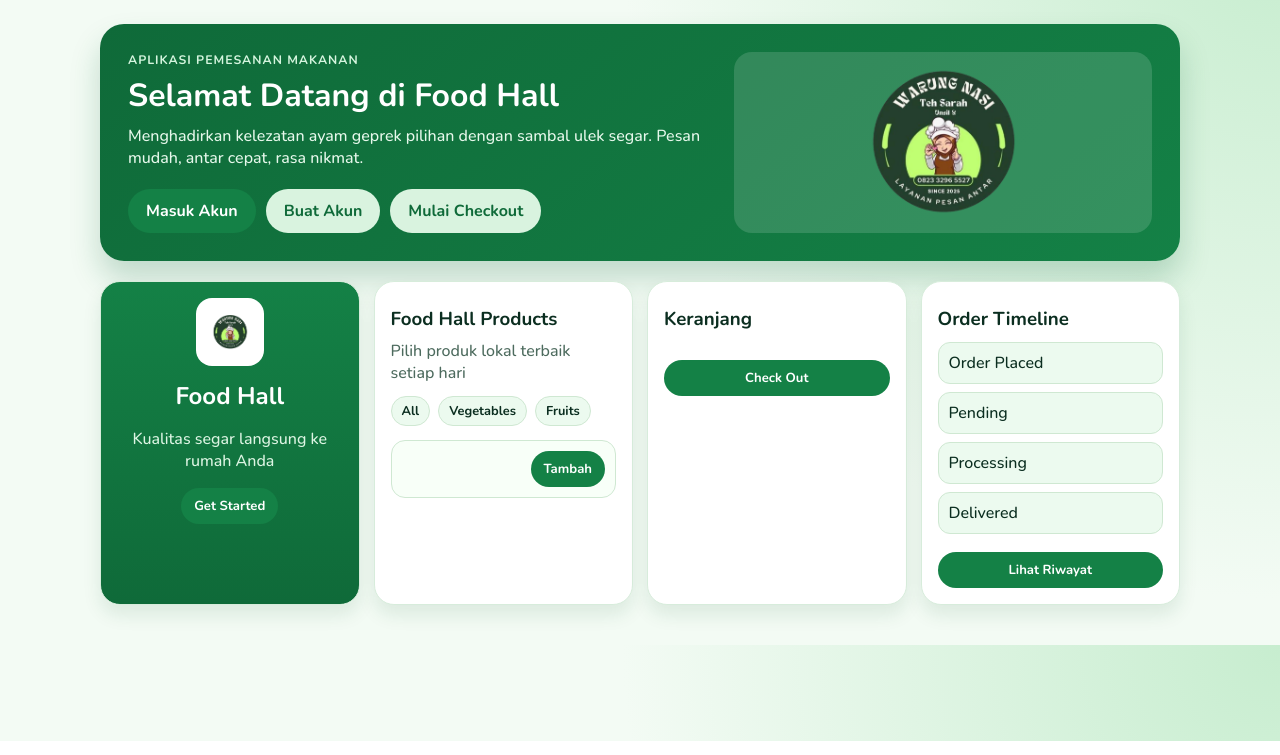
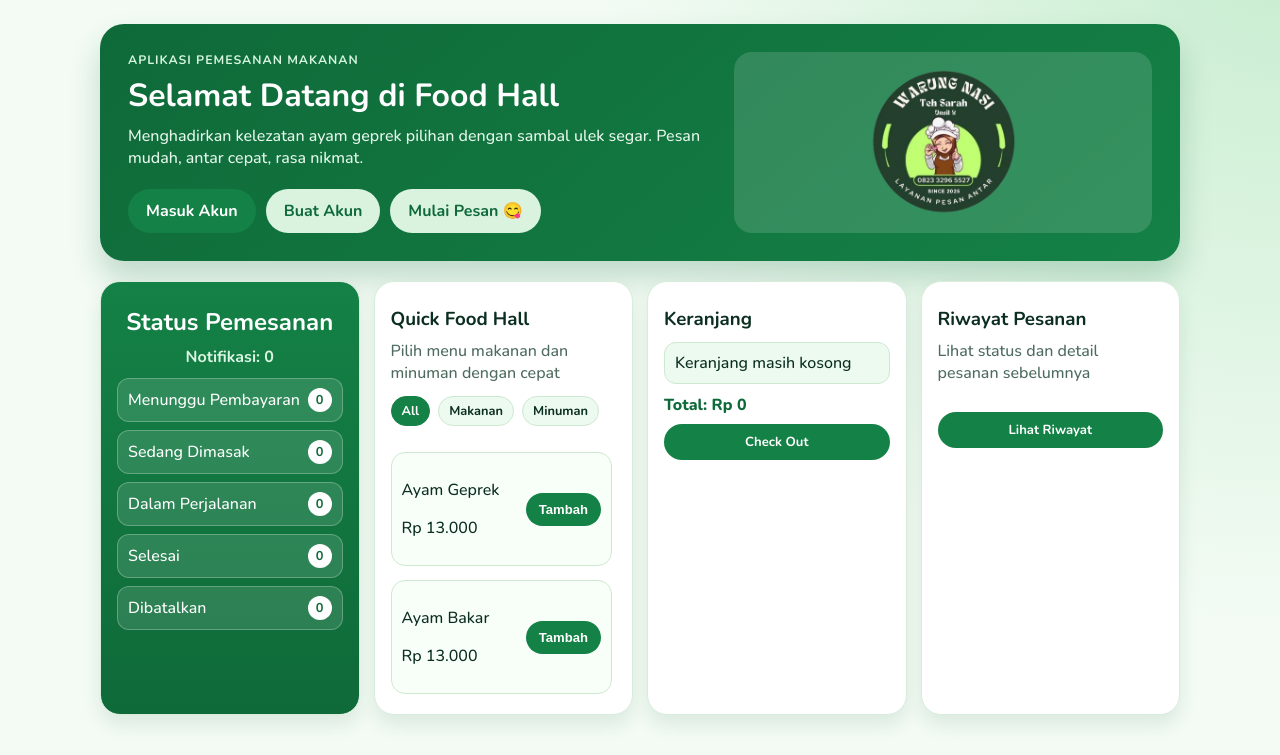
Before and after one commit to HAiQFM/aplikasi-pemesanan-makanan, a Flask app: page / in a window 1280 px wide. Shown: the part 59-814 px from the top of the page. Run offline with Flask 3, Linux system fonts and the light colour scheme; parts of the project's set-up code (start-up, migrations or seed data) failed here and were passed over.

Commit message:
feat(landing-page-enhancement); enhance main landing page and menu interface

```diff
--- a/src/app/static/css/main.css
+++ b/src/app/static/css/main.css
@@ -300,12 +300,22 @@ body {
 }
 
 .chip {
+  appearance: none;
   background: var(--soft-2);
   border: 1px solid var(--line);
   border-radius: 999px;
   padding: 5px 10px;
   font-size: 0.8rem;
   font-weight: 700;
+  color: var(--text);
+  cursor: pointer;
+  font-family: inherit;
+}
+
+.chip.is-active {
+  background: var(--primary);
+  border-color: var(--primary);
+  color: #ffffff;
 }
 
 .product-box {
@@ -318,6 +328,20 @@ body {
   justify-content: space-between;
   gap: 8px;
   align-items: center;
+}
+
+.quick-slider {
+  margin-top: 12px;
+}
+
+.quick-slider-viewport {
+  max-height: 260px;
+  overflow-y: auto;
+  padding-right: 4px;
+}
+
+.quick-slider-viewport .product-box {
+  display: flex;
 }
 
 .product-name,
@@ -367,6 +391,48 @@ body {
   display: flex;
   justify-content: space-between;
   align-items: center;
+}
+
+.order-history {
+  list-style: none;
+  padding: 0;
+  margin: 10px 0;
+  display: grid;
+  gap: 8px;
+}
+
+.order-history li {
+  background: var(--soft-2);
+  border: 1px solid var(--line);
+  border-radius: 12px;
+  padding: 9px 10px;
+  display: flex;
+  justify-content: space-between;
+  align-items: center;
+}
+
+.order-history li strong {
+  background: #ffffff;
+  color: var(--primary-hover);
+  min-width: 24px;
+  height: 24px;
+  padding: 0 8px;
+  border-radius: 999px;
+  display: inline-flex;
+  align-items: center;
+  justify-content: center;
+  font-size: 0.8rem;
+}
+
+.splash-card .order-history li {
+  background: rgba(255, 255, 255, 0.12);
+  border-color: rgba(255, 255, 255, 0.26);
+}
+
+.status-total {
+  margin: 4px 0 0;
+  font-weight: 700;
+  color: #e7fce9;
 }
 
 .total {
@@ -427,6 +493,15 @@ body {
   border-radius: 20px;
   padding: 16px;
   box-shadow: 0 10px 18px rgba(18, 86, 50, 0.1);
+}
+
+.menu-thumb {
+  width: 100%;
+  height: 150px;
+  object-fit: cover;
+  border-radius: 12px;
+  border: 1px solid #d7ecdb;
+  margin-bottom: 10px;
 }
 
 .menu-card h2 {
--- a/src/app/static/js/main.js
+++ b/src/app/static/js/main.js
@@ -2,6 +2,10 @@ document.addEventListener("DOMContentLoaded", function () {
   setActiveNavLink();
   enhanceFlashMessages();
   preventDoubleSubmit();
+  initHomeQuickMenu();
+  initMenuAddForms();
+  initCheckoutCart();
+  initPromoBox();
 });
 
 function setActiveNavLink() {
@@ -40,6 +44,7 @@ function enhanceFlashMessages() {
 function preventDoubleSubmit() {
   var forms = document.querySelectorAll("form");
   forms.forEach(function (form) {
+    if (form.classList.contains("js-menu-add-form")) return;
     form.addEventListener("submit", function () {
       var submitButton = form.querySelector("button[type='submit']");
       if (!submitButton) return;
@@ -49,3 +54,340 @@ function preventDoubleSubmit() {
     });
   });
 }
+
+var CART_STORAGE_KEY = "foodhall_cart";
+var PROMO_STORAGE_KEY = "foodhall_promo_code";
+
+function getCartItems() {
+  try {
+    var raw = localStorage.getItem(CART_STORAGE_KEY);
+    if (!raw) return [];
+    var parsed = JSON.parse(raw);
+    if (!Array.isArray(parsed)) return [];
+    return parsed.filter(function (item) {
+      return item && item.name && Number(item.price) > 0 && Number(item.qty) > 0;
+    });
+  } catch (error) {
+    return [];
+  }
+}
+
+function saveCartItems(items) {
+  localStorage.setItem(CART_STORAGE_KEY, JSON.stringify(items));
+}
+
+function getAppliedPromoCode() {
+  return (localStorage.getItem(PROMO_STORAGE_KEY) || "").trim().toUpperCase();
+}
+
+function setAppliedPromoCode(code) {
+  localStorage.setItem(PROMO_STORAGE_KEY, (code || "").trim().toUpperCase());
+}
+
+function clearAppliedPromoCode() {
+  localStorage.removeItem(PROMO_STORAGE_KEY);
+}
+
+function formatRupiah(value) {
+  return "Rp " + Number(value).toLocaleString("id-ID");
+}
+
+function cartSubtotal(items) {
+  return items.reduce(function (total, item) {
+    return total + Number(item.price) * Number(item.qty);
+  }, 0);
+}
+
+function calculatePromoDiscount(subtotal) {
+  if (getAppliedPromoCode() !== "GROUP5") return 0;
+  return Math.round(subtotal * 0.2);
+}
+
+function addItemToCart(name, price) {
+  var items = getCartItems();
+  var existing = items.find(function (item) {
+    return item.name === name;
+  });
+
+  if (existing) {
+    existing.qty += 1;
+  } else {
+    items.push({ name: name, price: Number(price), qty: 1 });
+  }
+
+  saveCartItems(items);
+}
+
+function decrementItemFromCart(name) {
+  var items = getCartItems();
+  var index = items.findIndex(function (item) {
+    return item.name === name;
+  });
+  if (index === -1) return;
+
+  items[index].qty -= 1;
+  if (items[index].qty <= 0) {
+    items.splice(index, 1);
+  }
+  saveCartItems(items);
+}
+
+function renderHomeCartSummary() {
+  var list = document.querySelector("[data-role='home-cart-list']");
+  var total = document.querySelector("[data-role='home-cart-total']");
+  if (!list || !total) return;
+
+  var items = getCartItems();
+  list.innerHTML = "";
+
+  if (!items.length) {
+    var empty = document.createElement("li");
+    empty.textContent = "Keranjang masih kosong";
+    list.appendChild(empty);
+    total.textContent = "Total: Rp 0";
+    return;
+  }
+
+  items.forEach(function (item) {
+    var line = document.createElement("li");
+    var name = document.createElement("span");
+    name.textContent = item.name + " x" + item.qty;
+    var price = document.createElement("strong");
+    price.textContent = formatRupiah(Number(item.price) * Number(item.qty));
+    line.appendChild(name);
+    line.appendChild(price);
+    list.appendChild(line);
+  });
+
+  total.textContent = "Total: " + formatRupiah(cartSubtotal(items));
+}
+
+function initHomeQuickMenu() {
+  var quickCard = document.querySelector("[data-role='quick-food-hall']");
+  if (!quickCard) return;
+
+  var filters = quickCard.querySelectorAll("[data-role='quick-filters'] .chip");
+  var products = quickCard.querySelectorAll(".product-box[data-category]");
+  var addButtons = quickCard.querySelectorAll(".js-add-to-cart");
+  var emptyState = quickCard.querySelector("[data-role='quick-empty']");
+  var activeFilter = "all";
+
+  if (!filters.length || !products.length) return;
+
+  function renderFilteredProducts() {
+    var visibleCount = 0;
+    products.forEach(function (product) {
+      var category = product.getAttribute("data-category");
+      var shouldShow = activeFilter === "all" || category === activeFilter;
+      product.style.display = shouldShow ? "flex" : "none";
+      if (shouldShow) visibleCount += 1;
+    });
+
+    if (emptyState) emptyState.hidden = visibleCount > 0;
+  }
+
+  filters.forEach(function (filterButton) {
+    filterButton.addEventListener("click", function () {
+      activeFilter = filterButton.getAttribute("data-filter");
+
+      filters.forEach(function (chip) {
+        chip.classList.toggle("is-active", chip === filterButton);
+      });
+      renderFilteredProducts();
+    });
+  });
+
+  addButtons.forEach(function (button) {
+    button.addEventListener("click", function () {
+      var product = button.closest(".product-box");
+      if (!product) return;
+      var name = product.getAttribute("data-item-name");
+      var price = Number(product.getAttribute("data-item-price"));
+      if (!name || !price) return;
+
+      addItemToCart(name, price);
+      renderHomeCartSummary();
+      button.textContent = "Ditambah";
+      window.setTimeout(function () {
+        button.textContent = "Tambah";
+      }, 700);
+    });
+  });
+
+  renderFilteredProducts();
+  renderHomeCartSummary();
+}
+
+function initMenuAddForms() {
+  var forms = document.querySelectorAll(".js-menu-add-form");
+  if (!forms.length) return;
+
+  forms.forEach(function (form) {
+    form.addEventListener("submit", function (event) {
+      event.preventDefault();
+      var name = form.getAttribute("data-item-name");
+      var price = Number(form.getAttribute("data-item-price"));
+      if (!name || !price) return;
+
+      addItemToCart(name, price);
+
+      var button = form.querySelector("button[type='submit']");
+      if (!button) return;
+      var originalLabel = button.textContent;
+      button.textContent = "Ditambah";
+      button.disabled = true;
+      window.setTimeout(function () {
+        button.textContent = originalLabel;
+        button.disabled = false;
+      }, 700);
+    });
+  });
+}
+
+function initCheckoutCart() {
+  var cartList = document.querySelector("[data-role='checkout-cart-list']");
+  if (!cartList) return;
+
+  var subtotalTarget = document.querySelector("[data-role='checkout-subtotal']");
+  var discountTarget = document.querySelector("[data-role='checkout-discount']");
+  var totalTarget = document.querySelector("[data-role='checkout-total']");
+  var form = document.querySelector("form[action*='/order/checkout']");
+  var totalField = document.querySelector("input[name='order_total']");
+  var itemsField = document.querySelector("input[name='checkout_items']");
+  var deliveryFee = 12000;
+
+  function renderCheckoutCart() {
+    var items = getCartItems();
+    cartList.innerHTML = "";
+
+    if (!items.length) {
+      var empty = document.createElement("article");
+      empty.className = "cart-item";
+      empty.innerHTML = "<div><p class='item-name'>Keranjang kosong</p><p class='item-price'>Tambahkan item dari beranda terlebih dahulu.</p></div>";
+      cartList.appendChild(empty);
+      if (form) form.querySelector("button[type='submit']").disabled = true;
+      if (subtotalTarget) subtotalTarget.textContent = formatRupiah(0);
+      if (discountTarget) discountTarget.textContent = "- " + formatRupiah(0);
+      if (totalTarget) totalTarget.textContent = formatRupiah(0);
+      if (totalField) totalField.value = "0";
+      if (itemsField) itemsField.value = "[]";
+      return;
+    }
+
+    items.forEach(function (item) {
+      var row = document.createElement("article");
+      row.className = "cart-item";
+      row.innerHTML =
+        "<div><p class='item-name'>" +
+        item.name +
+        "</p><p class='item-price'>" +
+        formatRupiah(item.price * item.qty) +
+        "</p></div><div class='checkout-item-actions'><span class='qty'>" +
+        item.qty +
+        "x</span><button type='button' class='trash-btn' data-action='decrement-item' data-item-name='" +
+        item.name +
+        "' aria-label='Kurangi item' title='Kurangi item'>&#128465;</button></div>";
+      cartList.appendChild(row);
+    });
+
+    if (form) form.querySelector("button[type='submit']").disabled = false;
+    var subtotal = cartSubtotal(items);
+    var discount = calculatePromoDiscount(subtotal);
+    var total = Math.max(0, subtotal + deliveryFee - discount);
+    if (subtotalTarget) subtotalTarget.textContent = formatRupiah(subtotal);
+    if (discountTarget) discountTarget.textContent = "- " + formatRupiah(discount);
+    if (totalTarget) totalTarget.textContent = formatRupiah(total);
+    if (totalField) totalField.value = String(total);
+    if (itemsField) itemsField.value = JSON.stringify(items);
+  }
+
+  cartList.addEventListener("click", function (event) {
+    var target = event.target;
+    if (!(target instanceof Element)) return;
+    if (target.getAttribute("data-action") !== "decrement-item") return;
+    var name = target.getAttribute("data-item-name");
+    if (!name) return;
+
+    decrementItemFromCart(name);
+    renderCheckoutCart();
+    renderHomeCartSummary();
+  });
+
+  document.addEventListener("checkout:refresh", renderCheckoutCart);
+
+  renderCheckoutCart();
+}
+
+function initPromoBox() {
+  var openBtn = document.querySelector("[data-role='promo-open']");
+  var panel = document.querySelector("[data-role='promo-panel']");
+  if (!openBtn || !panel) return;
+
+  var closeBtn = panel.querySelector("[data-role='promo-close']");
+  var backBtn = panel.querySelector("[data-role='promo-back']");
+  var clearBtn = panel.querySelector("[data-role='promo-clear']");
+  var applyBtn = panel.querySelector("[data-role='promo-apply']");
+  var input = panel.querySelector("[data-role='promo-input']");
+  var message = panel.querySelector("[data-role='promo-message']");
+  var validPromoCode = "GROUP5";
+
+  function setPromoMessage(text, type) {
+    if (!message) return;
+    message.textContent = text;
+    message.className = "promo-message" + (type ? " " + type : "");
+  }
+
+  function showPanel() {
+    panel.hidden = false;
+    setPromoMessage("", "");
+    if (input) {
+      input.value = getAppliedPromoCode();
+      input.focus();
+    }
+  }
+
+  function hidePanel() {
+    panel.hidden = true;
+  }
+
+  openBtn.addEventListener("click", showPanel);
+  if (closeBtn) closeBtn.addEventListener("click", hidePanel);
+  if (backBtn) backBtn.addEventListener("click", hidePanel);
+
+  if (clearBtn && input) {
+    clearBtn.addEventListener("click", function () {
+      input.value = "";
+      setPromoMessage("", "");
+      clearAppliedPromoCode();
+      openBtn.textContent = "Apply";
+      document.dispatchEvent(new Event("checkout:refresh"));
+      input.focus();
+    });
+  }
+
+  if (applyBtn && input) {
+    applyBtn.addEventListener("click", function () {
+      var code = input.value.trim();
+      if (!code) {
+        setPromoMessage("Kode promo wajib diisi.", "error");
+        return;
+      }
+
+      if (code.toUpperCase() !== validPromoCode) {
+        setPromoMessage("Kode promo tidak valid. Coba promo lain.", "error");
+        return;
+      }
+
+      setPromoMessage("Kode promo berhasil diterapkan.", "success");
+      setAppliedPromoCode(validPromoCode);
+      openBtn.textContent = "Apply (" + validPromoCode + ")";
+      document.dispatchEvent(new Event("checkout:refresh"));
+      hidePanel();
+    });
+  }
+
+  var activePromoCode = getAppliedPromoCode();
+  if (activePromoCode) {
+    openBtn.textContent = "Apply (" + activePromoCode + ")";
+  }
+}
--- a/src/app/templates/index.html
+++ b/src/app/templates/index.html
@@ -13,7 +13,7 @@
     <div class="hero-actions">
       <a class="btn" href="{{ url_for('auth.login') }}">Masuk Akun</a>
       <a class="btn btn-soft" href="{{ url_for('auth.register') }}">Buat Akun</a>
-      <a class="btn btn-soft" href="{{ url_for('order.checkout') }}">Mulai Checkout</a>
+      <a class="btn btn-soft" href="{{ url_for('menu.index') }}">Mulai Pesan 😋</a>
     </div>
   </div>
   <div class="hero-brand">
@@ -23,46 +23,81 @@
 
 <section class="phone-grid">
   <article class="phone-card splash-card">
-    <img class="card-logo" src="{{ url_for('static', filename='images/logo.png') }}" alt="Food Hall Logo" />
-    <h2>Food Hall</h2>
-    <p>Kualitas segar langsung ke rumah Anda</p>
-    <a class="mini-btn" href="{{ url_for('auth.register') }}">Get Started</a>
+    <h2>Status Pemesanan</h2>
+    <p class="status-total">Notifikasi: {{ status_total if status_total is defined else 0 }}</p>
+    <ul class="order-history">
+      <li><span>Menunggu Pembayaran</span><strong>{{ status_counts['Menunggu Pembayaran'] if status_counts is defined else 0 }}</strong></li>
+      <li><span>Sedang Dimasak</span><strong>{{ status_counts['Sedang Dimasak'] if status_counts is defined else 0 }}</strong></li>
+      <li><span>Dalam Perjalanan</span><strong>{{ status_counts['Dalam Perjalanan'] if status_counts is defined else 0 }}</strong></li>
+      <li><span>Selesai</span><strong>{{ status_counts['Selesai'] if status_counts is defined else 0 }}</strong></li>
+      <li><span>Dibatalkan</span><strong>{{ status_counts['Dibatalkan'] if status_counts is defined else 0 }}</strong></li>
+    </ul>
   </article>
 
-  <article class="phone-card">
-    <h3>Food Hall Products</h3>
-    <p class="muted">Pilih produk lokal terbaik setiap hari</p>
-    <div class="chip-row">
-      <span class="chip">All</span>
-      <span class="chip">Vegetables</span>
-      <span class="chip">Fruits</span>
+  <article class="phone-card" data-role="quick-food-hall">
+    <h3>Quick Food Hall</h3>
+    <p class="muted">Pilih menu makanan dan minuman dengan cepat</p>
+    <div class="chip-row" data-role="quick-filters">
+      <button type="button" class="chip is-active" data-filter="all">All</button>
+      <button type="button" class="chip" data-filter="makanan">Makanan</button>
+      <button type="button" class="chip" data-filter="minuman">Minuman</button>
     </div>
-    <div class="product-box">
-      <div>
-
+    <div class="quick-slider">
+      <div class="quick-slider-viewport" data-role="quick-slider-viewport">
+        <div class="product-box" data-category="makanan" data-item-name="Ayam Geprek" data-item-price="13000">
+          <div>
+            <p class="item-name">Ayam Geprek</p>
+            <p class="item-price">Rp 13.000</p>
+          </div>
+          <button type="button" class="mini-btn js-add-to-cart">Tambah</button>
+        </div>
+        <div class="product-box" data-category="makanan" data-item-name="Ayam Bakar" data-item-price="13000">
+          <div>
+            <p class="item-name">Ayam Bakar</p>
+            <p class="item-price">Rp 13.000</p>
+          </div>
+          <button type="button" class="mini-btn js-add-to-cart">Tambah</button>
+        </div>
+        <div class="product-box" data-category="makanan" data-item-name="Ayam Goreng" data-item-price="13000">
+          <div>
+            <p class="item-name">Ayam Goreng</p>
+            <p class="item-price">Rp 13.000</p>
+          </div>
+          <button type="button" class="mini-btn js-add-to-cart">Tambah</button>
+        </div>
+        <div class="product-box" data-category="minuman" data-item-name="Es Teh Manis" data-item-price="6000">
+          <div>
+            <p class="item-name">Es Teh Manis</p>
+            <p class="item-price">Rp 6.000</p>
+          </div>
+          <button type="button" class="mini-btn js-add-to-cart">Tambah</button>
+        </div>
+        <div class="product-box" data-category="minuman" data-item-name="Jus Jeruk" data-item-price="10000">
+          <div>
+            <p class="item-name">Jus Jeruk</p>
+            <p class="item-price">Rp 10.000</p>
+          </div>
+          <button type="button" class="mini-btn js-add-to-cart">Tambah</button>
+        </div>
       </div>
-      <a class="mini-btn" href="{{ url_for('order.checkout') }}">Tambah</a>
+      <p class="muted" data-role="quick-empty" hidden>Tidak ada menu pada kategori ini.</p>
     </div>
   </article>
 
   <article class="phone-card">
     <h3>Keranjang</h3>
-    <ul class="cart-list">
+    <ul class="cart-list" data-role="home-cart-list"></ul>
+    <p class="total" data-role="home-cart-total"></p>
+    <a class="mini-btn wide" href="{{ url_for('order.checkout') }}">Check Out</a>
+  </article>
+<div class="phone-card">
+    <h3>Riwayat Pesanan</h3>
+    <p class="muted">Lihat status dan detail pesanan sebelumnya</p>
+    <ul class="order-history">
 
     </ul>
-    <p class="total"></p>
-    <a class="mini-btn wide" href="{{ url_for('order.checkout') }}">Check Out</a>
-  </article>
+    <a class="mini-btn wide" href="{{ url_for('order.history') }}">Lihat Riwayat</a>
+  </div>
 
-  <article class="phone-card">
-    <h3>Order Timeline</h3>
-    <ul class="timeline">
-      <li>Order Placed</li>
-      <li>Pending</li>
-      <li>Processing</li>
-      <li>Delivered</li>
-    </ul>
-    <a class="mini-btn wide" href="{{ url_for('order.history') }}">Lihat Riwayat</a>
-  </article>
 </section>
 {% endblock %}
```
Also changed, not shown: src/app/templates/menu/index.html (+16 -2 lines).
